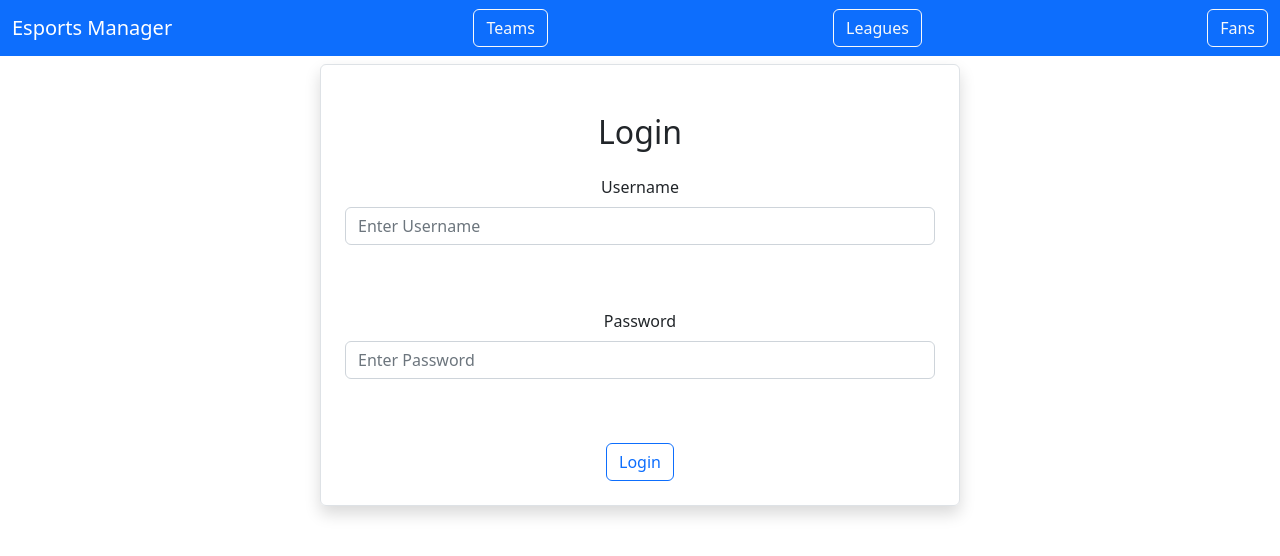
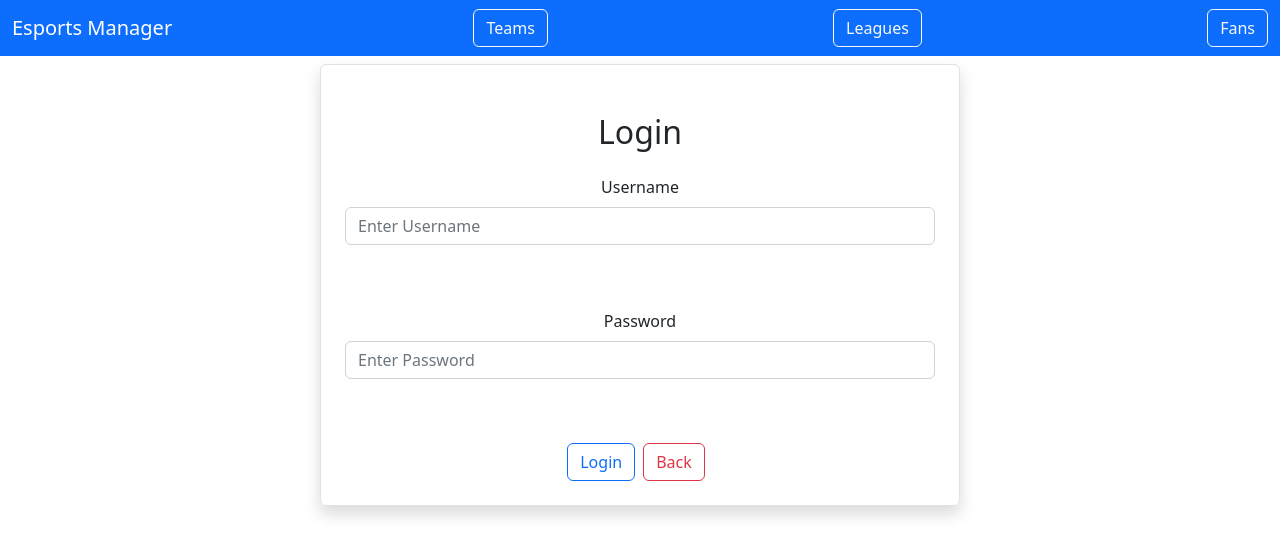
Before and after one commit to UBB-SDI-23/lab-5x-914-Modolea-Bogdan, a React (Create React App) app in the folder frontend-react/: page /login in a window 1280 px wide. Shown: the top 556 px of the page. Built offline with nearby package versions, Linux system fonts and the light colour scheme.

Commit message:
Validate fields

```diff
--- a/frontend-react/src/auth/Login.js
+++ b/frontend-react/src/auth/Login.js
@@ -95,6 +95,7 @@ class Login extends React.Component {
                             <input className='form-control' placeholder='Enter Password' type='password' onChange={(event) => this.setState({ password: event.target.value })} /> <br /> <br />
                         </div>
                         <button className='btn btn-outline-primary' onClick={() => this.login()}>Login</button>
+                        <Link className='btn btn-outline-danger mx-2' to={"/"}>Back</Link>
                         <ToastContainer />
                     </div>
                 :
--- a/frontend-react/src/auth/Register.js
+++ b/frontend-react/src/auth/Register.js
@@ -226,13 +226,14 @@ class Register extends React.Component {
                             <input className='form-control' placeholder='Enter Location' type='text' onChange={(event) => this.setState({ location: event.target.value })} />
                         </div>
                         <button className='btn btn-outline-primary' onClick={() => this.register()}>Register</button>
+                        <Link className='btn btn-outline-danger mx-2' to={"/"}>Back</Link>
                         <ToastContainer />
                     </div>
                 :
                 <div>
                     <h1>You have 10 minutes to verify account!</h1>
                     <button className='btn btn-primary my-2' onClick={() => this.verify()}>Verify</button>
-                    <button className='btn btn-primary my-2' onClick={() => this.cancel()}>Cancel</button>
+                    {/* <button className='btn btn-outline-danger mx-2' onClick={() => this.cancel()}>Cancel</button> */}
                 </div>
             }
             </div>
```
